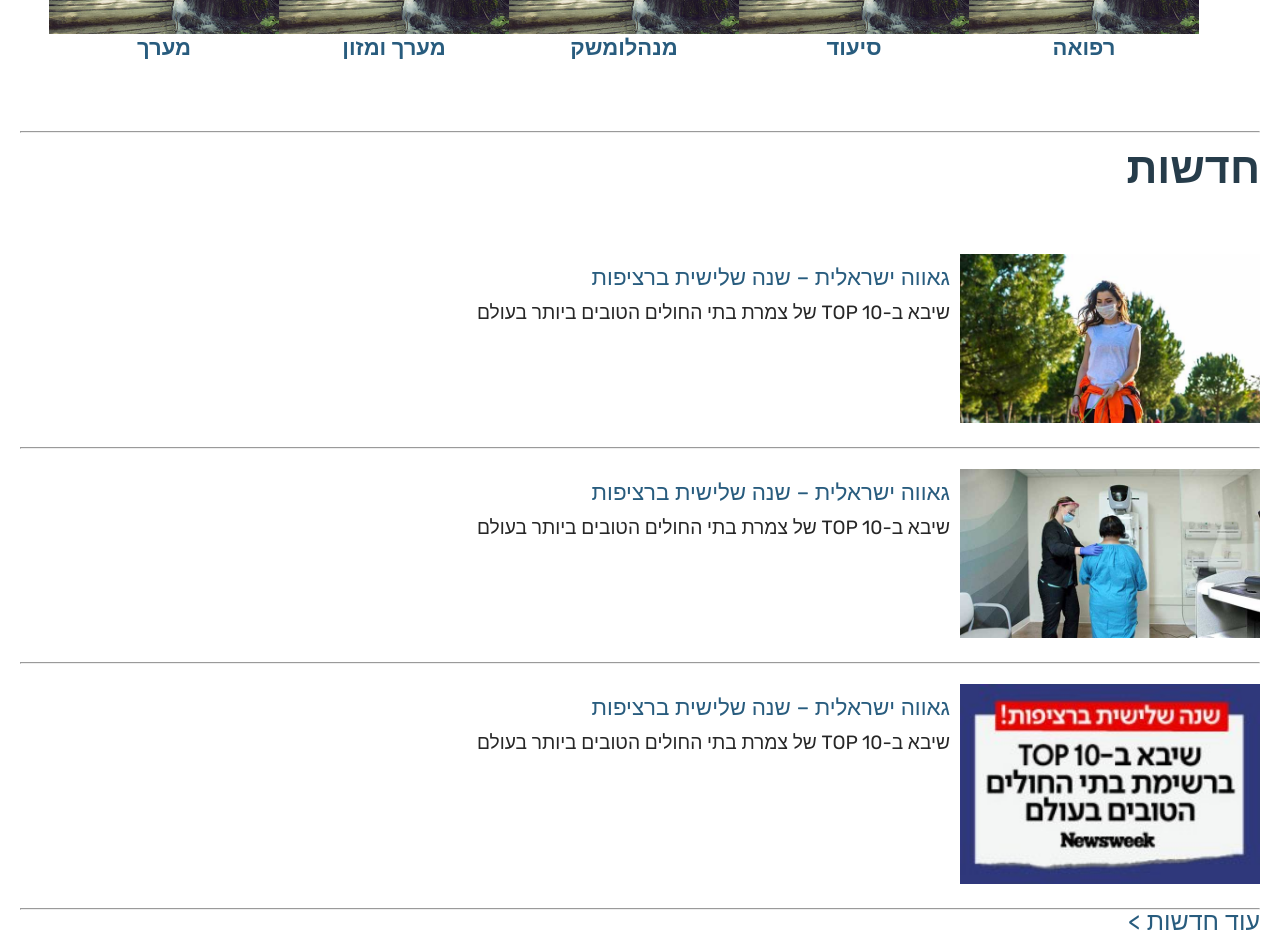
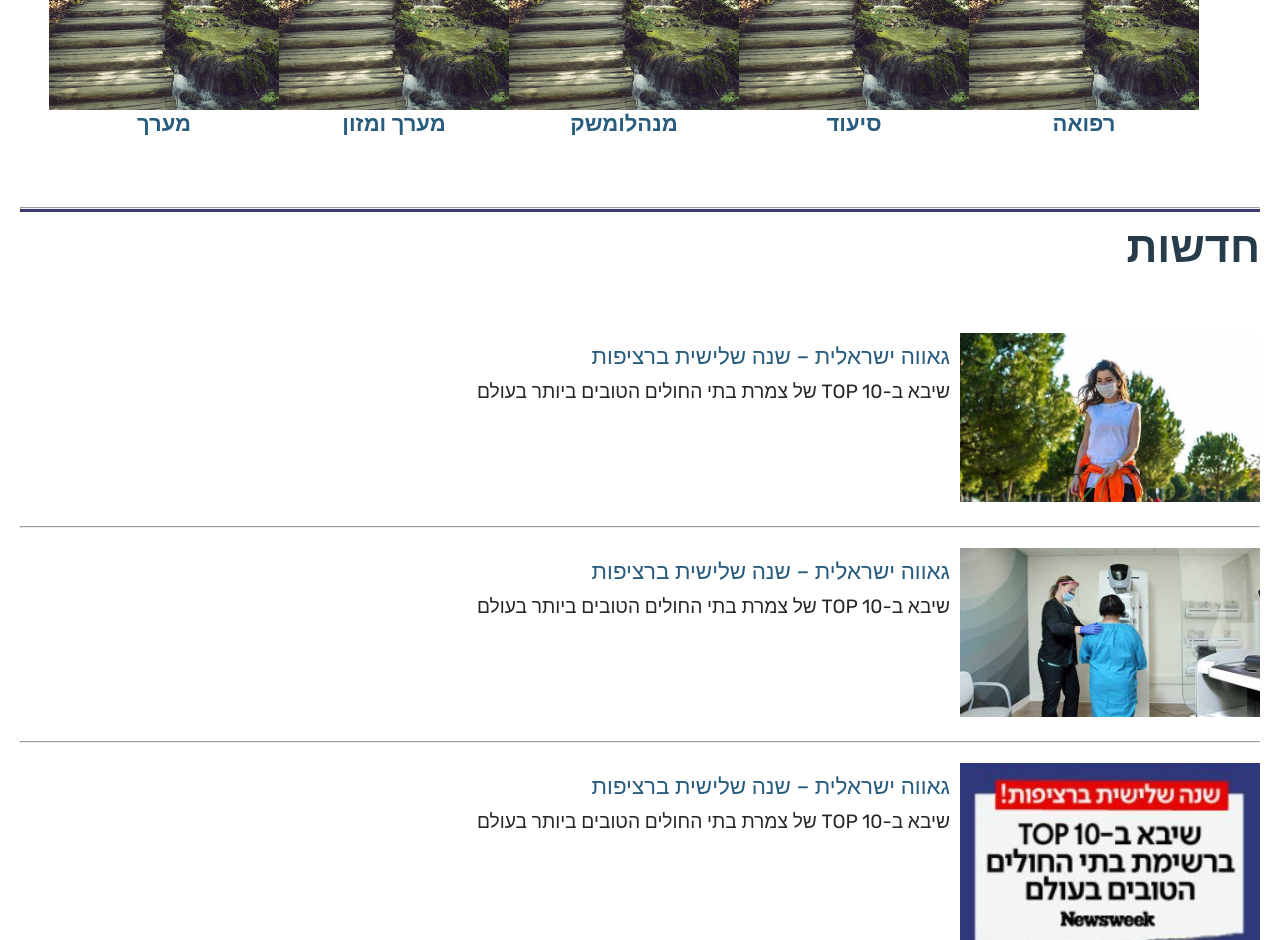
Before and after one commit to motaztamimi/website_project-1, a React (Create React App) app: page / in a window 1280 px wide. Shown: the part 1860-2800 px from the top of the page. Built offline with nearby package versions, Linux system fonts and the light colour scheme; a web font is replaced by a local one.

Commit message:
update work mazen

```diff
--- a/src/style/Gallery.css
+++ b/src/style/Gallery.css
@@ -1,3 +1,5 @@
+/** @format */
+
 @import url('https://fonts.googleapis.com/css2?family=Rubik&display=swap');
 .gallery_row {
   display: grid;
@@ -20,7 +22,7 @@
 
 .galleryContainer h2 {
   font-size: 43px;
-    margin-bottom: 20px;
+  margin-bottom: 30px;
   direction: rtl;
   font-weight: 700;
   line-height: normal;
@@ -55,7 +57,7 @@
   overflow: hidden;
   width: 100%;
   height: 0;
-    transition: .5s ease;
+  transition: 0.5s ease;
   border-radius: 25px;
 }
 
--- a/src/style/Information.css
+++ b/src/style/Information.css
@@ -6,6 +6,7 @@
   width: 100%;
   margin-top: 20px;
   padding-right: 10px;
+  margin-bottom: 70px;
 }
 .columnContactUs {
   display: flex;
--- a/src/style/Line.css
+++ b/src/style/Line.css
@@ -1,12 +1,10 @@
 /** @format */
 
-.hr {
-  height: 20px;
-  border: 1;
-  box-shadow: inset 0 9px 9px -3px rgba(11, 99, 184, 0.8);
-  -webkit-border-radius: 5px;
-  -moz-border-radius: 5px;
-  -ms-border-radius: 5px;
-  -o-border-radius: 5px;
-  border-radius: 5px;
+.linediv {
+  margin-top: 20px;
+
+  height: 5px;
+  border: none;
+  background-color: rgb(59, 58, 114);
+  letter-spacing: 5px;
 }
--- a/src/style/News.css
+++ b/src/style/News.css
@@ -9,6 +9,7 @@
   width: 100%;
   padding-right: 30px;
   margin-top: 10px;
+  margin-bottom: 70px;
 }
 .News h2 {
   text-align: right;
```
Also changed, not shown: src/components/Line.jsx (+9 -8 lines). Lines whose indentation alone changed are shown as unchanged.
